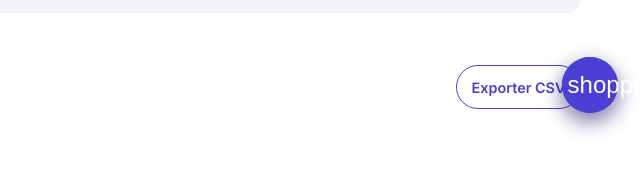
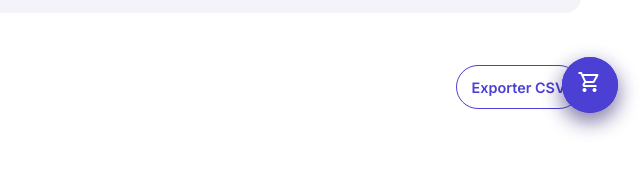
Before and after one commit to Pyrostars-ui/aegis-site, a plain HTML site: page compte.html in a window 1280 px wide. Shown: the part 599-777 px from the top of the page, 640-1280 px from the left. Drawn offline with nearby package versions, Linux system fonts and the light colour scheme.

Commit message:
fix(ui,security): load Material Symbols font on all pages and harden Firebase CSP/COOP/CORP headers

```diff
--- a/compte.html
+++ b/compte.html
@@ -5,6 +5,7 @@
 <title>Mon compte — AEGIS Tickets</title>
 <link rel="icon" href="assets/img/favicon.svg" type="image/svg+xml">
 <link href="https://fonts.googleapis.com/css2?family=Space+Grotesk:wght@400;500;700&family=Inter:wght@400;500;600&display=swap" rel="stylesheet">
+<link rel="stylesheet" href="https://fonts.googleapis.com/css2?family=Material+Symbols+Outlined:opsz,wght,FILL,GRAD@24,400,0,0">
 <link rel="stylesheet" href="assets/css/style.css">
 </head>
 <body>
```
Also changed, not shown: evenement.html (+1 -0 lines), evenements.html (+1 -0 lines), tests/test-unitaires.js (+8 -1 lines), firebase.json.
